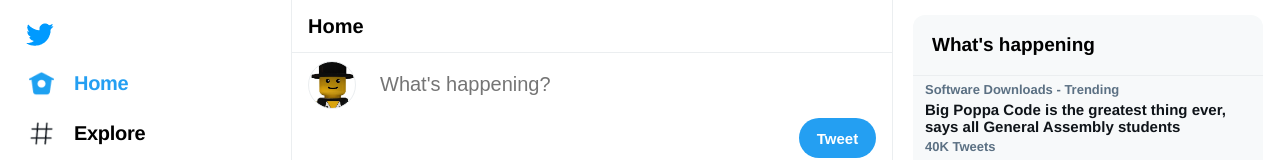
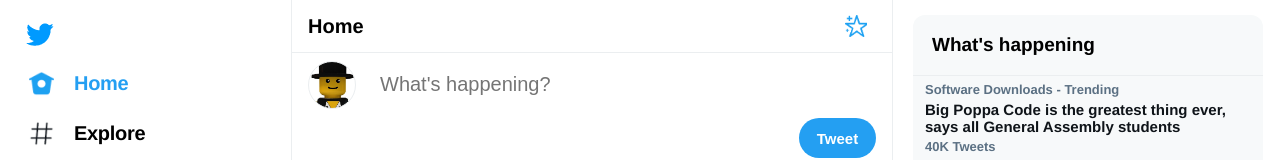
Before and after one commit to andrea-hidalgo/tweeter-ui, a React (Create React App) app: page / in a window 1280 px wide. Shown: the top 160 px of the page. Built offline with nearby package versions, Linux system fonts and the light colour scheme; no server answers.

Commit message:
home header icon and hover

```diff
--- a/src/components/TweetFeed.js
+++ b/src/components/TweetFeed.js
@@ -48,7 +48,9 @@
         <div className="tweet-feed-container">
             <div className="home-header">
                 <span className="bold">Home</span>
-                <div className="home-header-icon"></div>
+                <div className="home-header-icon-container">
+                    <div className="home-header-icon"></div>
+                </div>
             </div>
 
             <div className="tweet-form-container">
--- a/src/css/App.css
+++ b/src/css/App.css
@@ -9,10 +9,10 @@
 :root {
   --twitter-blue: #249FF2;
   --twitter-hover-blue: #E8F5FE;
-  --twitter-hover-green: #e9fee8;
+  --twitter-hover-green: #cfebce;
   --twitter-hover-red: #fee8e8;
   --border-grey: 1px #ebeef0 solid;
-  --tweet-highlight-grey: #f8f8f8;
+  --tweet-highlight-grey: #fafafa;
   --grey-blue-text: #5b7083;
 }
 
--- a/src/css/TweetFeed.css
+++ b/src/css/TweetFeed.css
@@ -27,6 +27,27 @@
 
 .home-header span {
   font-size: 20px;
+}
+
+.home-header-icon-container {
+  height: 80%;
+  width: 40px;
+  display:flex;
+  flex-flow: column nowrap;
+  align-items: center;
+  justify-content: center;
+  border-radius: 100px;
+}
+
+.home-header-icon-container:hover {
+  background-color: var(--twitter-hover-blue);
+}
+
+.home-header-icon {
+  background-image: url(../images/tweetfeed/star-icon.png);
+  background-size: cover;
+  height: 22px;
+  width: 22px;
 }
 
 .tweet-form-container {
```
